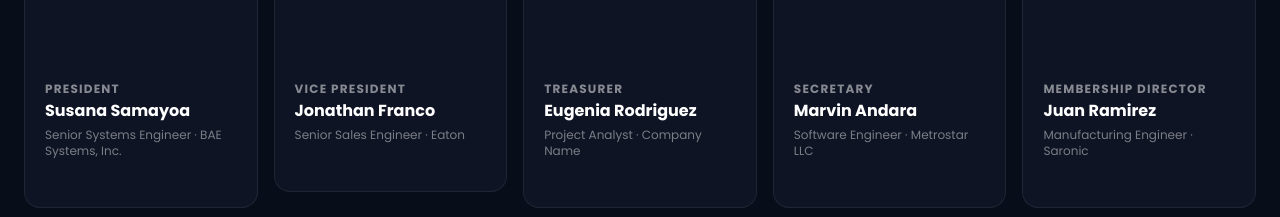
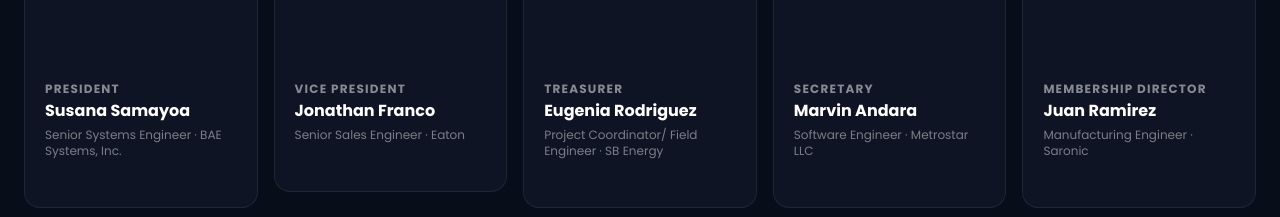
Before and after one commit to shpeaustin/shpe_austin_website, a React (Create React App) app in the folder shpe_austin_website/: page /#/executive-board in a window 1280 px wide. Shown: the part 1020-1237 px from the top of the page. Built offline with nearby package versions, Linux system fonts and the light colour scheme; no server answers; grey boxes are pictures that could not be loaded.

Commit message:
update to exec board

```diff
--- a/shpe_austin_website/src/pages/ExecutiveBoard.js
+++ b/shpe_austin_website/src/pages/ExecutiveBoard.js
@@ -31,11 +31,11 @@ const board = [
   {
     name: 'Eugenia Rodriguez',
     position: 'Treasurer',
-    profession: 'Project Analyst',
-    company: 'Company Name',
+    profession: 'Project Coordinator/ Field Engineer',
+    company: 'SB Energy',
     school: 'University of the Incarnate Word',
-    funFact: null,
-    whyShpe: null,
+    funFact: 'I have a four year old pet Sulcata Tortoise named Conchita, I hope to pass him off as a family heirloom one day.',
+    whyShpe: 'I joined SHPE to help strengthen the Hispanic engineering community by creating opportunities for professionals to connect, grow, and give back through networking and community engagement.',
     photo: require('../assets/executive_board/eugenia_rodriguez.jpeg'),
     photoPosition: 'center 50%',
     accent: '#D33A02',
```
